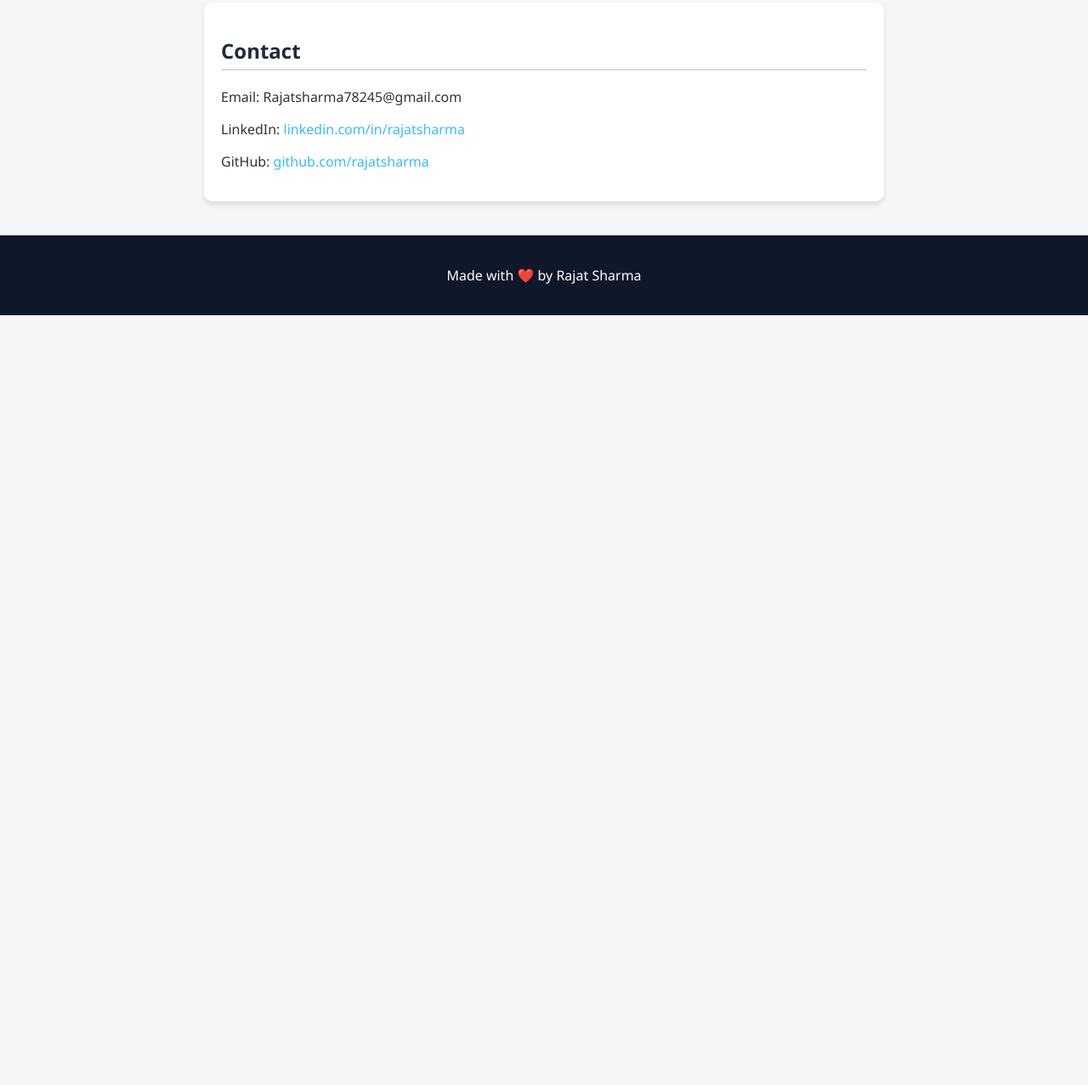
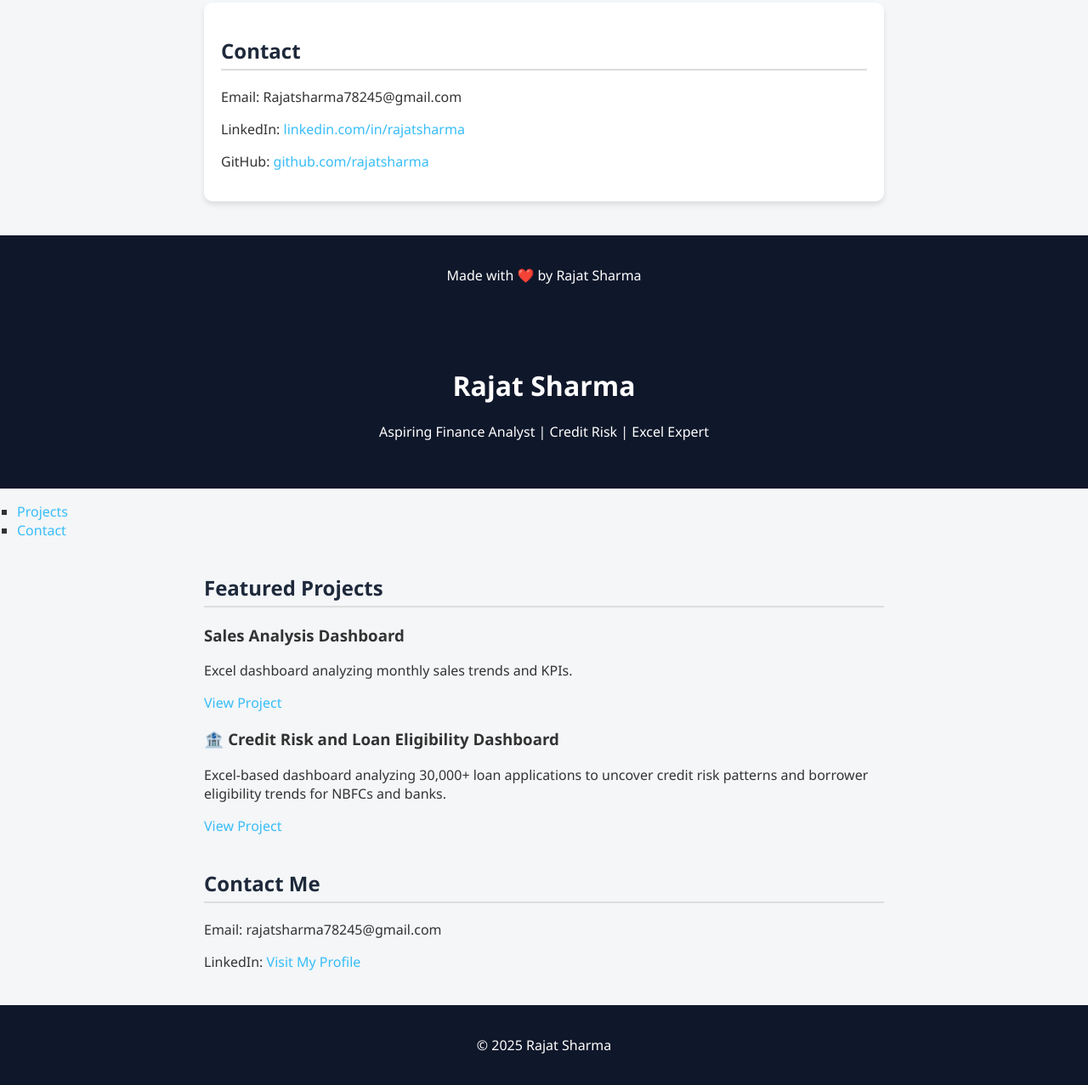
Before and after one commit to RajatSharma12R/Portfoilo, a plain HTML site: page index.html in a window 1280 px wide. Shown: the part 1332-2609 px from the top of the page at 85% size. Before the commit the page ends 1703 px from the top, so only its background shows below. Drawn offline with Linux system fonts and the light colour scheme.

Commit message:
Update index.html

```diff
--- a/index.html
+++ b/index.html
@@ -131,3 +131,53 @@
   </footer>
 </body>
 </html>
+<!DOCTYPE html>
+<html lang="en">
+<head>
+    <meta charset="UTF-8">
+    <title>Rajat Sharma | Finance Portfolio</title>
+    <link rel="stylesheet" href="style.css">
+</head>
+<body>
+    <header>
+        <h1>Rajat Sharma</h1>
+        <p>Aspiring Finance Analyst | Credit Risk | Excel Expert</p>
+    </header>
+
+    <nav>
+        <ul>
+            <li><a href="#projects">Projects</a></li>
+            <li><a href="#contact">Contact</a></li>
+        </ul>
+    </nav>
+
+    <section id="projects">
+        <h2>Featured Projects</h2>
+
+        <!-- Your existing project card example -->
+        <div class="project-card">
+            <h3>Sales Analysis Dashboard</h3>
+            <p>Excel dashboard analyzing monthly sales trends and KPIs.</p>
+            <a href="sales-dashboard.html" class="btn">View Project</a>
+        </div>
+
+        <!-- NEW Credit Risk Analysis Project Card -->
+        <div class="project-card">
+            <h3>🏦 Credit Risk and Loan Eligibility Dashboard</h3>
+            <p>Excel-based dashboard analyzing 30,000+ loan applications to uncover credit risk patterns and borrower eligibility trends for NBFCs and banks.</p>
+            <a href="credit-risk.html" class="btn">View Project</a>
+        </div>
+
+    </section>
+
+    <section id="contact">
+        <h2>Contact Me</h2>
+        <p>Email: rajatsharma78245@gmail.com</p>
+        <p>LinkedIn: <a href="https://www.linkedin.com" target="_blank">Visit My Profile</a></p>
+    </section>
+
+    <footer>
+        <p>&copy; 2025 Rajat Sharma</p>
+    </footer>
+</body>
+</html>
```
